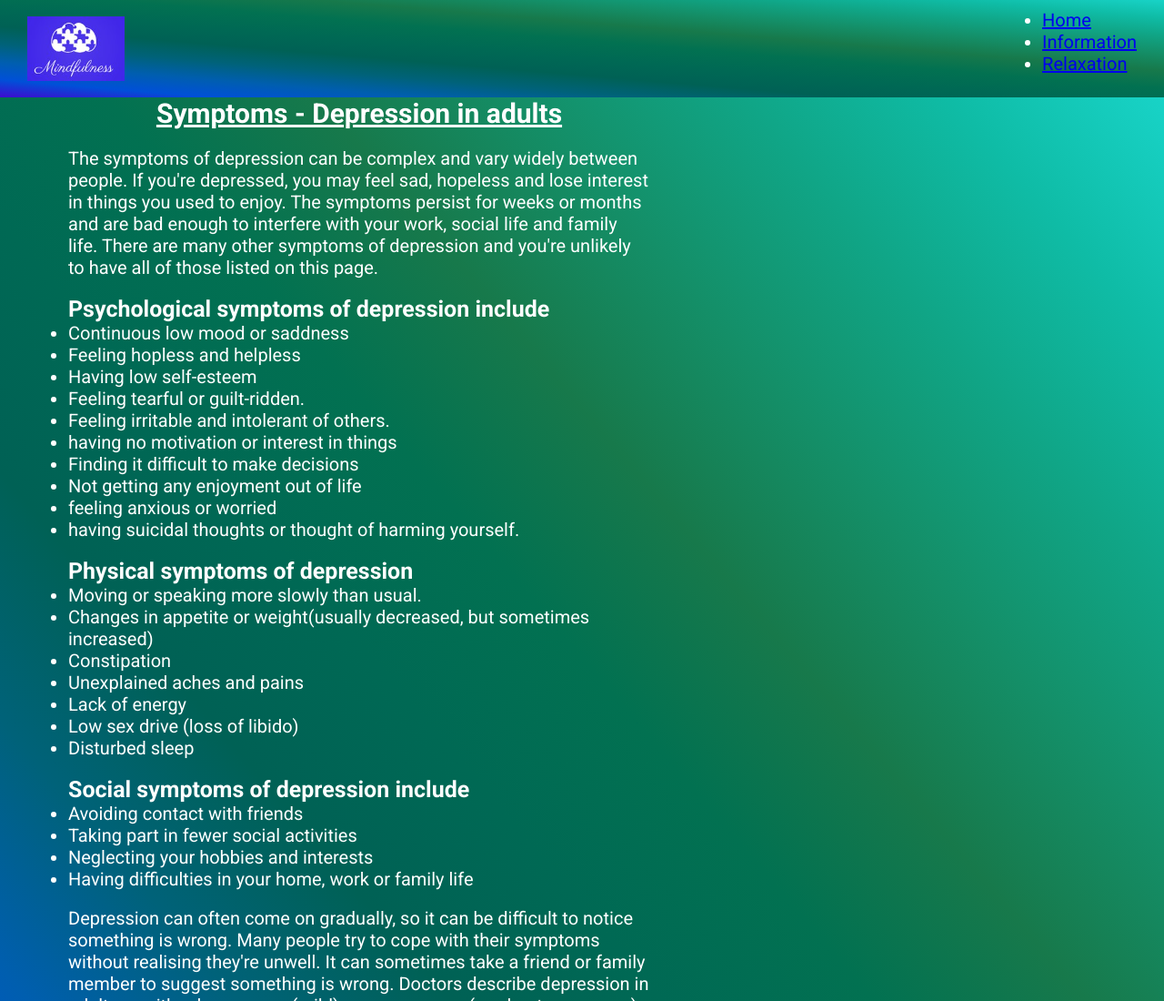
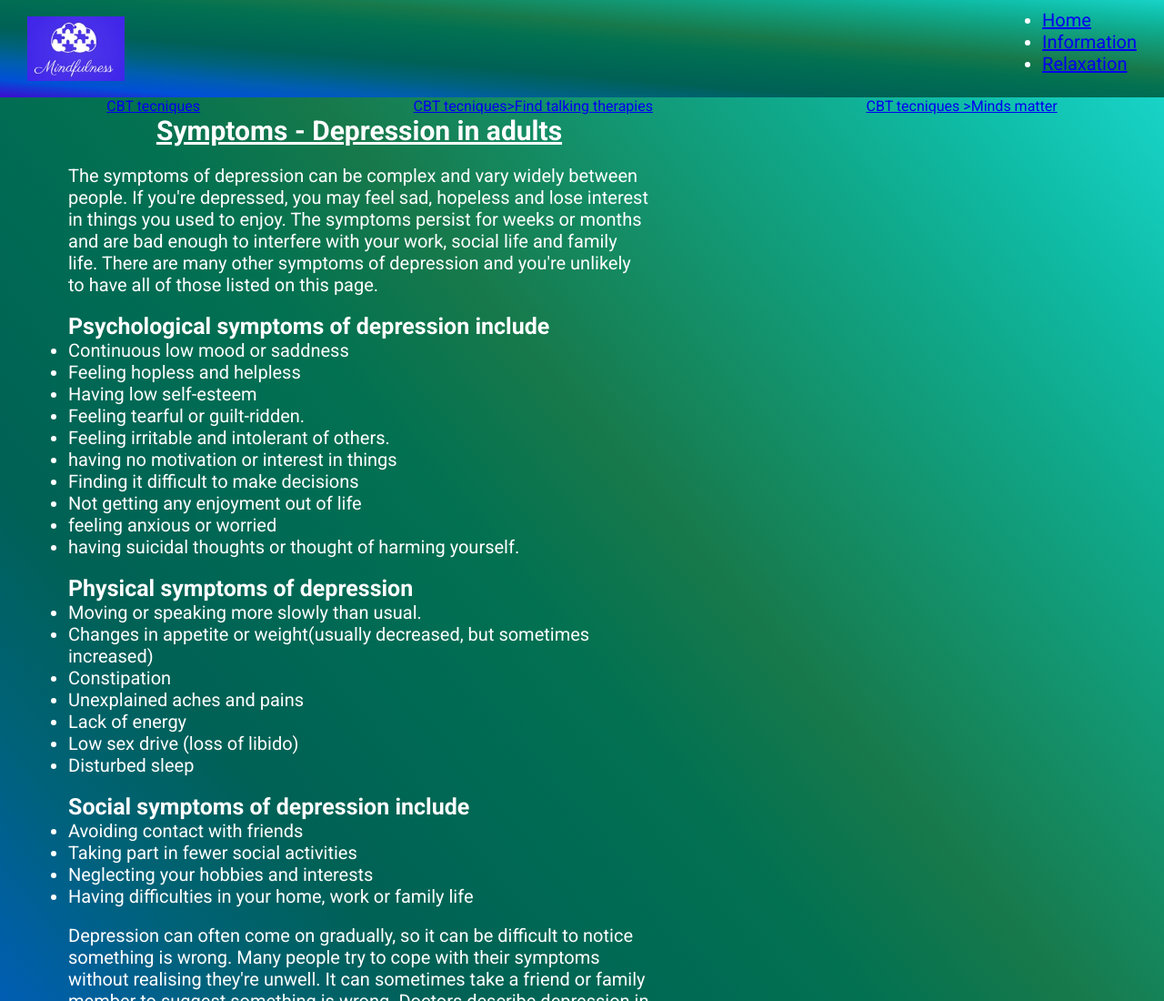
Before and after one commit to Joanne1980/Mindfulness, a plain HTML site: page information.html in a window 1280 px wide. Shown: the top 1100 px of the page at 91% size. Drawn offline with Linux system fonts and the light colour scheme.

Commit message:
external links added to Information page

```diff
--- a/assets/css/style.css
+++ b/assets/css/style.css
@@ -173,6 +173,11 @@ footer {
 
 /* information.html */
 
+.resources {
+    display: flex;
+    justify-content: space-around;
+}
+
 .flex-container {
     display: flex;
     flex-wrap: wrap;
--- a/information.html
+++ b/information.html
@@ -30,11 +30,24 @@
 
     </header>
     <main>
+        <div class="resources">
+            <a href="https://www.nhs.uk/every-mind-matters/mental-wellbeing-tips/self-help-cbt-techniques/"
+                target="_blank" aria-label="link to CBT techiques to help mental health (open in a new tab)">CBT
+                tecniques</a>
+            <a href="https://www.nhs.uk/service-search/mental-health/find-an-nhs-talking-therapies-service"
+                target="_blank="
+                aria-label="link to information on talking therapies to help mental health (open in a new tab)">CBT
+                tecniques>Find talking therapies</a>
+            <a href="https://www.nhs.uk/every-mind-matters/" target="_blank"
+                aria-label="link to every mind matters to help mental health (open in a new tab)">CBT tecniques >Minds
+                matter</a>
+        </div>
         <div class="flex-container">
             <div class="illness">
                 <div class="symptoms">
                     <h2 class="symptoms">Symptoms - Depression in adults</h2>
-                    <p class="symptom">The symptoms of depression can be complex and vary widely between people. If you're depressed,
+                    <p class="symptom">The symptoms of depression can be complex and vary widely between people. If
+                        you're depressed,
                         you may feel
                         sad, hopeless and lose interest in things you used to enjoy.
 
```
Also changed, not shown: index.html (+6 -2 lines).
